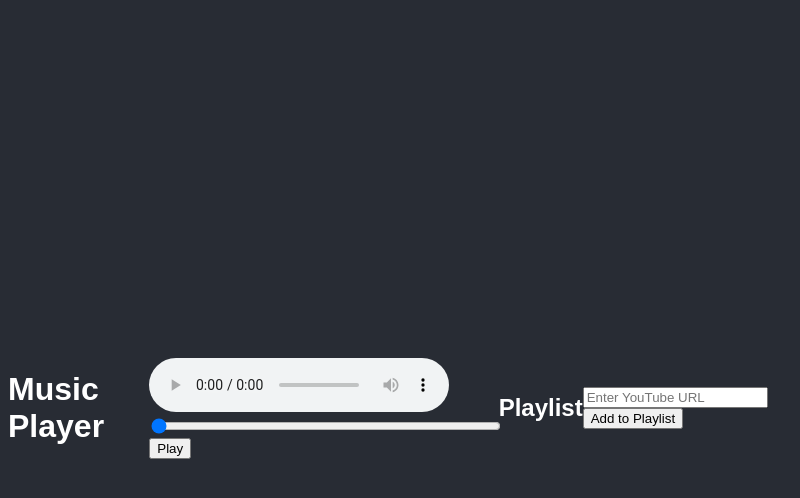
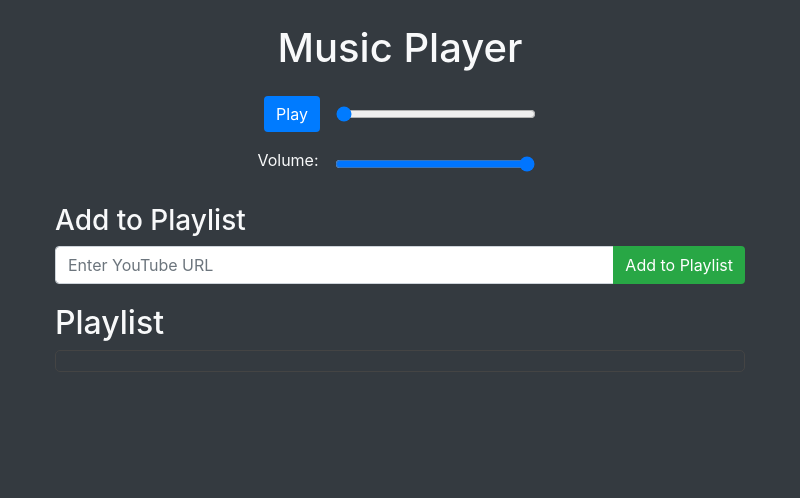
Before and after one commit to hotsly/Musify-Node-Py, an Electron app: page index.html in a window 800 px wide. Drawn offline with nearby package versions, Linux system fonts and the light colour scheme; no server answers.

Commit message:
Redesign but load volume is not working

```diff
--- a/index.html
+++ b/index.html
@@ -1,31 +1,51 @@
-<!-- index.html -->
 <!DOCTYPE html>
 <html lang="en">
 <head>
     <meta charset="UTF-8">
     <meta name="viewport" content="width=device-width, initial-scale=1.0">
     <title>Electron Music Player</title>
+    <!-- Bootstrap CSS -->
+    <link rel="stylesheet" href="https://stackpath.bootstrapcdn.com/bootstrap/4.5.2/css/bootstrap.min.css">
     <link rel="stylesheet" href="style.css">
 </head>
-<body>
-    <h1>Music Player</h1>
+<body class="bg-dark text-light">
+    <div class="container mt-4">
+        <h1 class="text-center mb-4">Music Player</h1>
 
-    <div id="controls">
-        <audio id="audio" controls></audio>
-        <input type="range" id="seek-bar" value="0">
-        <button id="play-pause">Play</button>
+        <div class="mb-4">
+            <!-- Hidden audio element -->
+            <audio id="audio" class="w-100"></audio>
+
+            <!-- Custom controls -->
+            <div class="d-flex align-items-center justify-content-center">
+                <button id="play-pause" class="btn btn-primary mx-2">Play</button>
+                <input type="range" id="seek-bar" value="0" class="form-control-range mx-2" style="width: 200px;">
+            </div>
+
+            <!-- Volume control -->
+            <div class="d-flex align-items-center justify-content-center mt-3">
+                <label for="volume" class="mr-2">Volume:</label>
+                <input type="range" id="volume" min="0" max="100" value="100" class="form-control-range mx-2" style="width: 200px;">
+            </div>
+        </div>
+
+        <h3>Add to Playlist</h3>
+        <div class="input-group mb-3">
+            <input type="text" id="youtube-link" class="form-control" placeholder="Enter YouTube URL">
+            <div class="input-group-append">
+                <button id="add-playlist-btn" class="btn btn-success">Add to Playlist</button>
+            </div>
+        </div>
+
+        <h2>Playlist</h2>
+        <!-- Scrollable playlist container -->
+        <div id="song-list" class="list-group mb-4 scrollable-playlist"></div>
     </div>
 
-    <div id="playlist-container">
-        <h2>Playlist</h2>
-        <div id="song-list"></div>
-    </div>
-
-    <!-- Add Search Bar and Add to Playlist Button -->
-    <div id="add-playlist">
-        <input type="text" id="youtube-link" placeholder="Enter YouTube URL">
-        <button id="add-playlist-btn">Add to Playlist</button>
-    </div>
+    <!-- Bootstrap JS (optional for dropdowns, modals, etc.) -->
+    <script src="https://code.jquery.com/jquery-3.5.1.slim.min.js"></script>
+    <script src="cdn.jsdelivr.net/npm/@popperjs/core@2.9.2/dist/umd/popper.min.js"></script>
+    <script src="https://stackpath.bootstrapcdn.com/bootstrap/4.5.2/js/bootstrap.min.js"></script>
 
     <script src="renderer.js"></script>
 </body>
--- a/renderer.js
+++ b/renderer.js
@@ -1,14 +1,38 @@
-// renderer.js
 const audio = document.getElementById('audio');
 const seekBar = document.getElementById('seek-bar');
 const playPauseBtn = document.getElementById('play-pause');
 const songList = document.getElementById('song-list');
+const volumeControl = document.getElementById('volume'); // Ensure this matches your HTML
 
 // Playlist elements
 const youtubeLinkInput = document.getElementById('youtube-link');
 const addPlaylistBtn = document.getElementById('add-playlist-btn');
 
 let isSeeking = false;
+
+// Ensure this runs after the DOM is fully loaded
+window.onload = async () => {
+    try {
+        const volume = await window.electron.ipcRenderer.invoke('get-volume');
+        console.log('Retrieved volume:', volume); // Debugging log
+
+        // Check if volume is a number and within expected range
+        if (typeof volume === 'number' && volume >= 0 && volume <= 100) {
+            audio.volume = volume / 100; // Set audio volume to the saved value
+            volumeControl.value = volume; // Set the slider to the saved value
+            console.log('Initialized volume:', volume); // Debugging log
+        } else {
+            console.warn('Invalid volume value, using default volume 100');
+            audio.volume = 1; // Default to max volume if there's an issue
+            volumeControl.value = 100; // Reset to default
+        }
+    } catch (error) {
+        console.error('Error retrieving volume:', error);
+        // Handle error gracefully, e.g., default to max volume
+        audio.volume = 1;
+        volumeControl.value = 100; // Reset to default
+    }
+};
 
 audio.addEventListener('loadedmetadata', () => {
     seekBar.max = Math.floor(audio.duration);
@@ -51,6 +75,14 @@ playPauseBtn.addEventListener('click', () => {
     }
 });
 
+// Volume control functionality
+volumeControl.addEventListener('input', () => {
+    const volume = volumeControl.value;
+    audio.volume = volumeControl.value / 100; // Set volume (0.0 to 1.0)
+    window.electron.ipcRenderer.send('set-volume', volume); // Save volume to settings.json
+    console.log('Volume changed to:', volume); // Debugging log
+});
+
 // Add YouTube link to playlist
 addPlaylistBtn.addEventListener('click', () => {
     const youtubeLink = youtubeLinkInput.value.trim();
@@ -71,7 +103,7 @@ window.electron.ipcRenderer.on('load-playlist', (audioFiles) => {
     audioFiles.forEach(file => {
         const songItem = document.createElement('div');
         songItem.textContent = file;
-        songItem.className = 'song-item';
+        songItem.className = 'list-group-item'; // Updated to use list group item
         songItem.addEventListener('click', () => {
             audio.src = `./Playlist/${file}`; // Update audio source
             audio.play(); // Play the selected song
--- /dev/null
+++ b/settings.json
@@ -0,0 +1,3 @@
+{
+  "volume": "19"
+}
--- a/style.css
+++ b/style.css
@@ -1,33 +1,86 @@
-/* style.css */
 body {
-  font-family: Arial, sans-serif;
-  display: flex;
-  justify-content: center;
-  align-items: center;
-  height: 100vh;
-  background-color: #282c34;
-  color: white;
+  background-color: #121212; /* Dark background */
+  color: #e0e0e0; /* Lighter text color */
 }
 
-.player {
-  text-align: center;
+h2, h3 {
+  margin-top: 20px; /* Spacing for headings */
 }
 
-input[type="range"] {
-  width: 100%;
+.btn-primary {
+  background-color: #007bff; /* Bootstrap primary color */
+  border: none; /* No border for buttons */
 }
 
-.song-list {
-  max-height: 200px;
-  overflow-y: auto;
-  margin-top: 20px;
+.btn-primary:hover {
+  background-color: #0056b3; /* Darker shade on hover */
 }
 
+.btn-success {
+  background-color: #28a745; /* Green button color */
+  border: none; /* No border for buttons */
+}
+
+.btn-success:hover {
+  background-color: #218838; /* Darker shade on hover */
+}
+
+.list-group-item {
+  background-color: #1e1e1e; /* Dark background for list items */
+  border: none; /* No border for list items */
+  color: #e0e0e0; /* Lighter text for list items */
+}
+
+.list-group-item:hover {
+  background-color: #292b2c; /* Slightly lighter on hover */
+}
+
+/* Custom styles for the seek bar */
+#seek-bar {
+  accent-color: #007bff; /* Custom color for the seek bar */
+}
+
+/* Custom Scrollbar Styles for entire app */
+::-webkit-scrollbar {
+  width: 8px; /* Width of the scrollbar */
+}
+
+::-webkit-scrollbar-track {
+  background: #222; /* Background color of the track */
+  border-radius: 5px; /* Rounded corners for the track */
+}
+
+::-webkit-scrollbar-thumb {
+  background: #555; /* Background color of the handle */
+  border-radius: 5px; /* Rounded corners for the handle */
+}
+
+::-webkit-scrollbar-thumb:hover {
+  background: #777; /* Change color on hover */
+}
+
+/* Firefox */
+html {
+  scrollbar-width: thin; /* Use a thin scrollbar */
+  scrollbar-color: #555 #222; /* Handle color and track color */
+}
+
+/* Scrollable Playlist Styles */
+.scrollable-playlist {
+  max-height: 300px; /* Set a maximum height for the scrollable area */
+  overflow-y: auto; /* Enable vertical scrolling */
+  border: 1px solid #444; /* Border for better visibility */
+  border-radius: 5px; /* Slight rounding of corners */
+  padding: 10px; /* Padding for inner spacing */
+}
+
+/* General Styles */
 .song-item {
-  padding: 10px;
-  cursor: pointer;
+  cursor: pointer; /* Pointer cursor on hover */
+  padding: 5px 10px; /* Padding for song items */
+  border-radius: 4px; /* Rounded corners for song items */
 }
 
 .song-item:hover {
-  background-color: #444;
+  background-color: #444; /* Highlight on hover */
 }
```
Also changed, not shown: main.js (+20 -0 lines).
